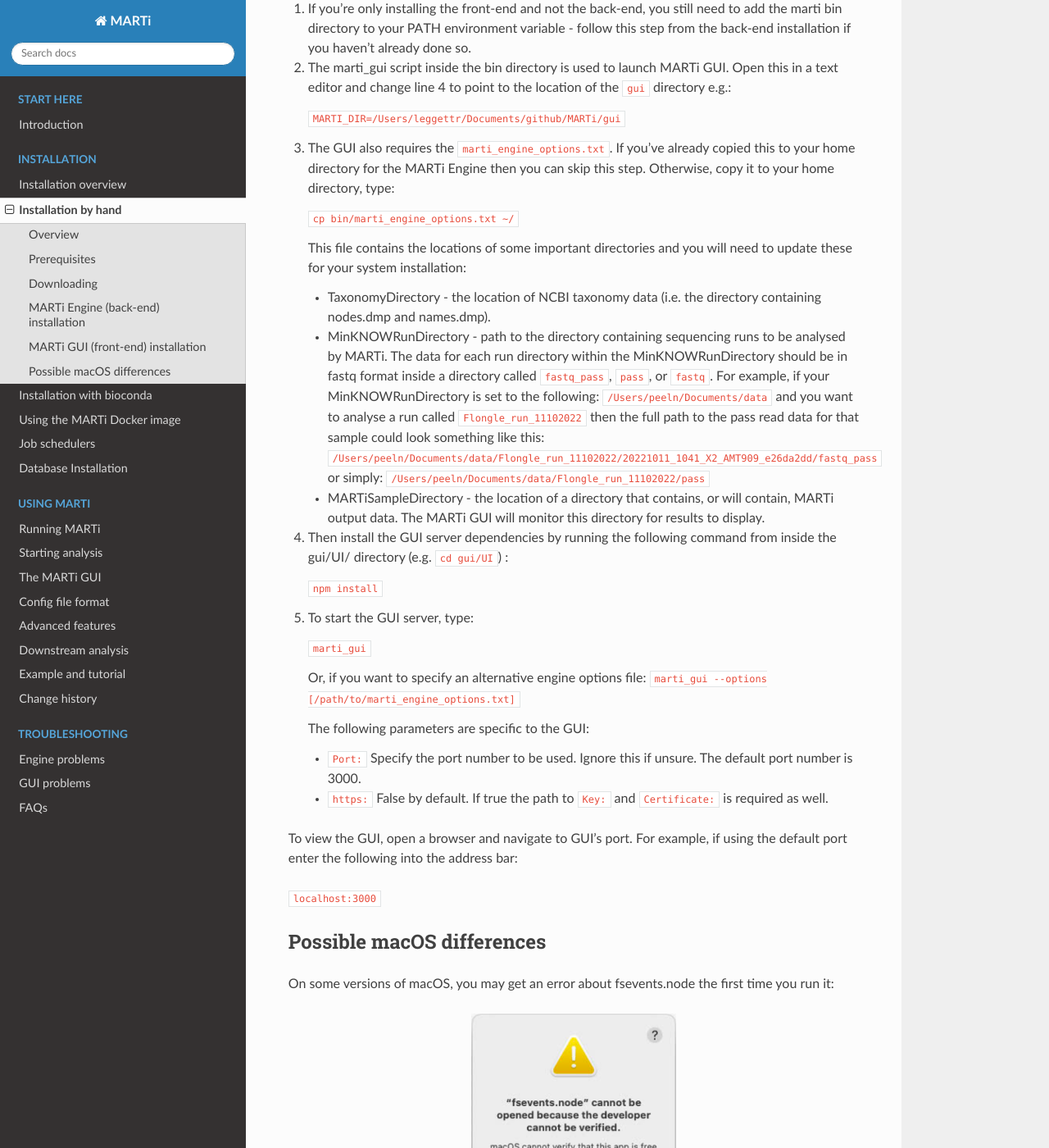
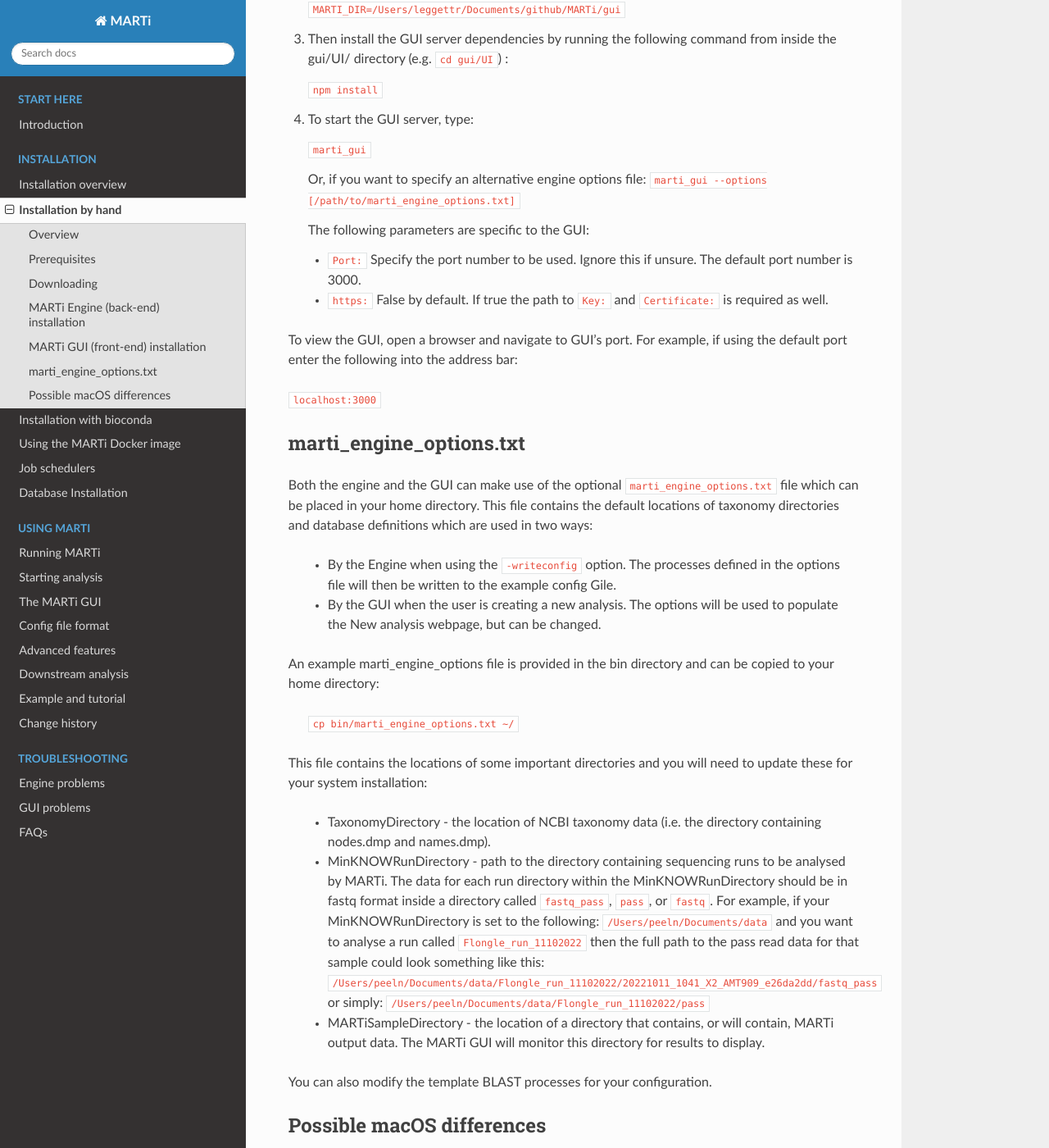
Before and after one commit to richardmleggett/MARTi, a Sphinx documentation site: the page built from docs/source/installationbyhand.rst, in a window 1280 px wide and 1400 px high, scrolled down 2582 px. Shown: the whole window at 82% size. Built offline with Sphinx 7.4.7 and the Read the Docs theme 3.1.0, drawn with Linux system fonts in a browser that asks for light colours; formulas are drawn with MathJax 3; some of the changed text lies outside the part shown.

Commit message:
Doc updates

```diff
--- a/docs/source/cmdline.rst
+++ b/docs/source/cmdline.rst
@@ -23,7 +23,7 @@
 * ``-dontcompressblast`` will stop compression of BLAST files once parsed.
 * ``-dontrunblast`` will avoid re-running BLAST and will use the previously generated BLAST files.
 * ``-dontrunnt`` will avoid re-running BLAST nt and will use the previously generated BLAST files. BLAST processes other than 'nt' will still be run.
-
+* ``-dontcontinue`` will make the analysis start from scratch, rather than continuing from where a previous one was stopped.
 
 Creating a config file
 ----------------------
--- a/docs/source/installationbyhand.rst
+++ b/docs/source/installationbyhand.rst
@@ -59,12 +59,6 @@
 
    ``MARTI_DIR=/path/to/MARTi/bin``
 
-#. Finally, you need to create an options file in your home directory that is required by the Engine. An example is provided in the bin directory. To copy it to your home directory, type:
-
-   ``cp bin/marti_engine_options.txt ~/``
-
-   More details on what this file contains is provided in :ref:`cmdline`.
-
 You can check the MARTi Engine is installed by typing:
 
 ``marti -h``
@@ -81,17 +75,6 @@
 #. The marti_gui script inside the bin directory is used to launch MARTi GUI. Open this in a text editor and change line 4 to point to the location of the ``gui`` directory e.g.:
 
    ``MARTI_DIR=/Users/leggettr/Documents/github/MARTi/gui``
-
-#. The GUI also requires the ``marti_engine_options.txt``. If you've already copied this to your home directory for the MARTi Engine then you can skip this step. Otherwise, copy it to your home directory, type:
-
-   ``cp bin/marti_engine_options.txt ~/``
-
-   This file contains the locations of some important directories and you will need to update these for your system installation:
-
-   * TaxonomyDirectory - the location of NCBI taxonomy data (i.e. the directory containing nodes.dmp and names.dmp).
-   * MinKNOWRunDirectory - path to the directory containing sequencing runs to be analysed by MARTi. The data for each run directory within the MinKNOWRunDirectory should be in fastq format inside a directory called ``fastq_pass``, ``pass``, or ``fastq``. For example, if your MinKNOWRunDirectory is set to the following: ``/Users/peeln/Documents/data`` and you want to analyse a run called ``Flongle_run_11102022`` then the full path to the pass read data for that sample could look something like this: ``/Users/peeln/Documents/data/Flongle_run_11102022/20221011_1041_X2_AMT909_e26da2dd/fastq_pass`` or simply: ``/Users/peeln/Documents/data/Flongle_run_11102022/pass``
-   * MARTiSampleDirectory - the location of a directory that contains, or will contain, MARTi output data. The MARTi GUI will monitor this directory for results to display.
-
 
 #. Then install the GUI server dependencies by running the following command from inside the gui/UI/ directory (e.g. ``cd gui/UI``) :
 
@@ -112,6 +95,26 @@
 To view the GUI, open a browser and navigate to GUI's port. For example, if using the default port enter the following into the address bar:
 
 ``localhost:3000``
+
+marti_engine_options.txt
+------------------------
+
+Both the engine and the GUI can make use of the optional ``marti_engine_options.txt`` file which can be placed in your home directory. This file contains the default locations of taxonomy directories and database definitions which are used in two ways:
+
+    * By the Engine when using the ``-writeconfig`` option. The processes defined in the options file will then be written to the example config Gile.
+    * By the GUI when the user is creating a new analysis. The options will be used to populate the New analysis webpage, but can be changed.
+
+An example marti_engine_options file is provided in the bin directory and can be copied to your home directory:
+
+   ``cp bin/marti_engine_options.txt ~/``
+
+This file contains the locations of some important directories and you will need to update these for your system installation:
+
+   * TaxonomyDirectory - the location of NCBI taxonomy data (i.e. the directory containing nodes.dmp and names.dmp).
+   * MinKNOWRunDirectory - path to the directory containing sequencing runs to be analysed by MARTi. The data for each run directory within the MinKNOWRunDirectory should be in fastq format inside a directory called ``fastq_pass``, ``pass``, or ``fastq``. For example, if your MinKNOWRunDirectory is set to the following: ``/Users/peeln/Documents/data`` and you want to analyse a run called ``Flongle_run_11102022`` then the full path to the pass read data for that sample could look something like this: ``/Users/peeln/Documents/data/Flongle_run_11102022/20221011_1041_X2_AMT909_e26da2dd/fastq_pass`` or simply: ``/Users/peeln/Documents/data/Flongle_run_11102022/pass``
+   * MARTiSampleDirectory - the location of a directory that contains, or will contain, MARTi output data. The MARTi GUI will monitor this directory for results to display.
+
+You can also modify the template BLAST processes for your configuration.
 
 Possible macOS differences
 --------------------------
```
